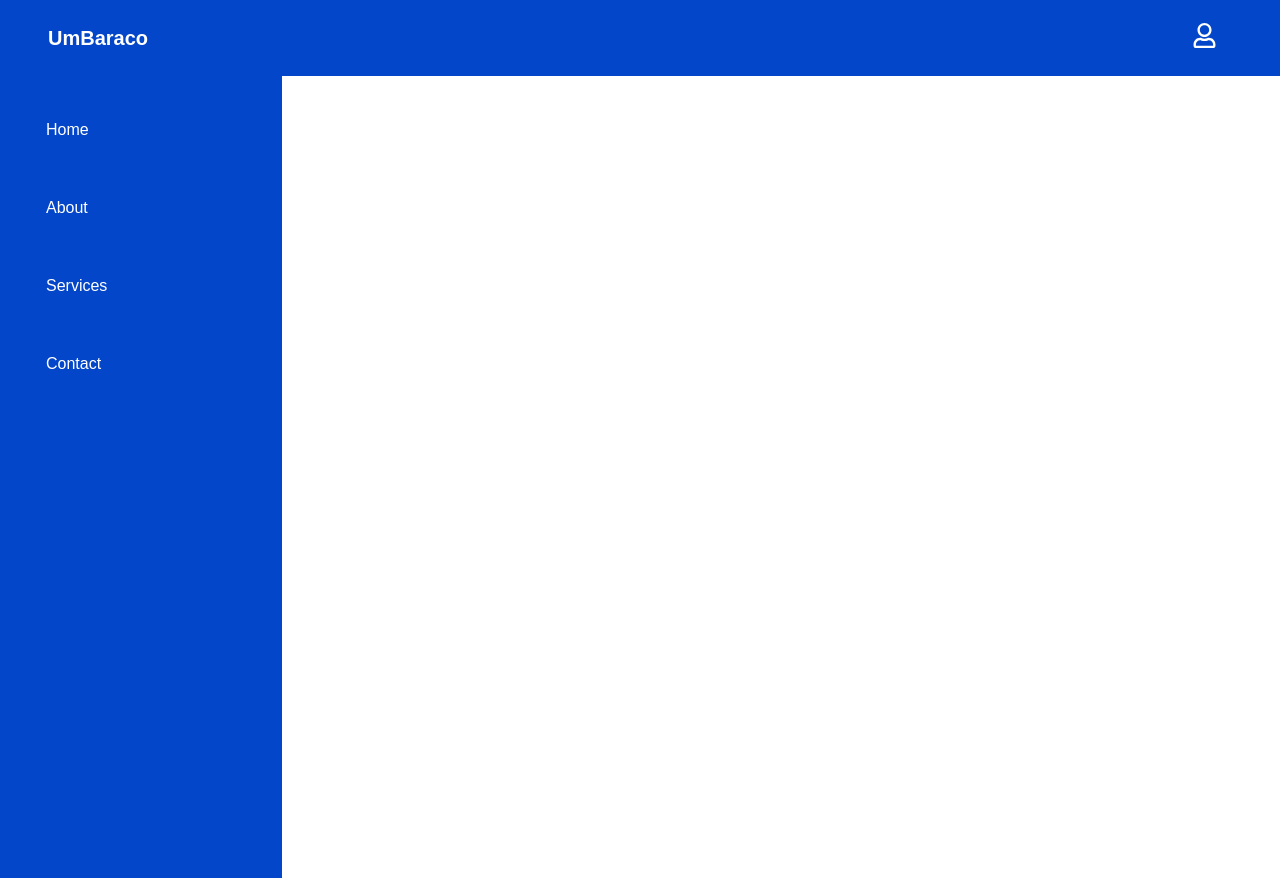
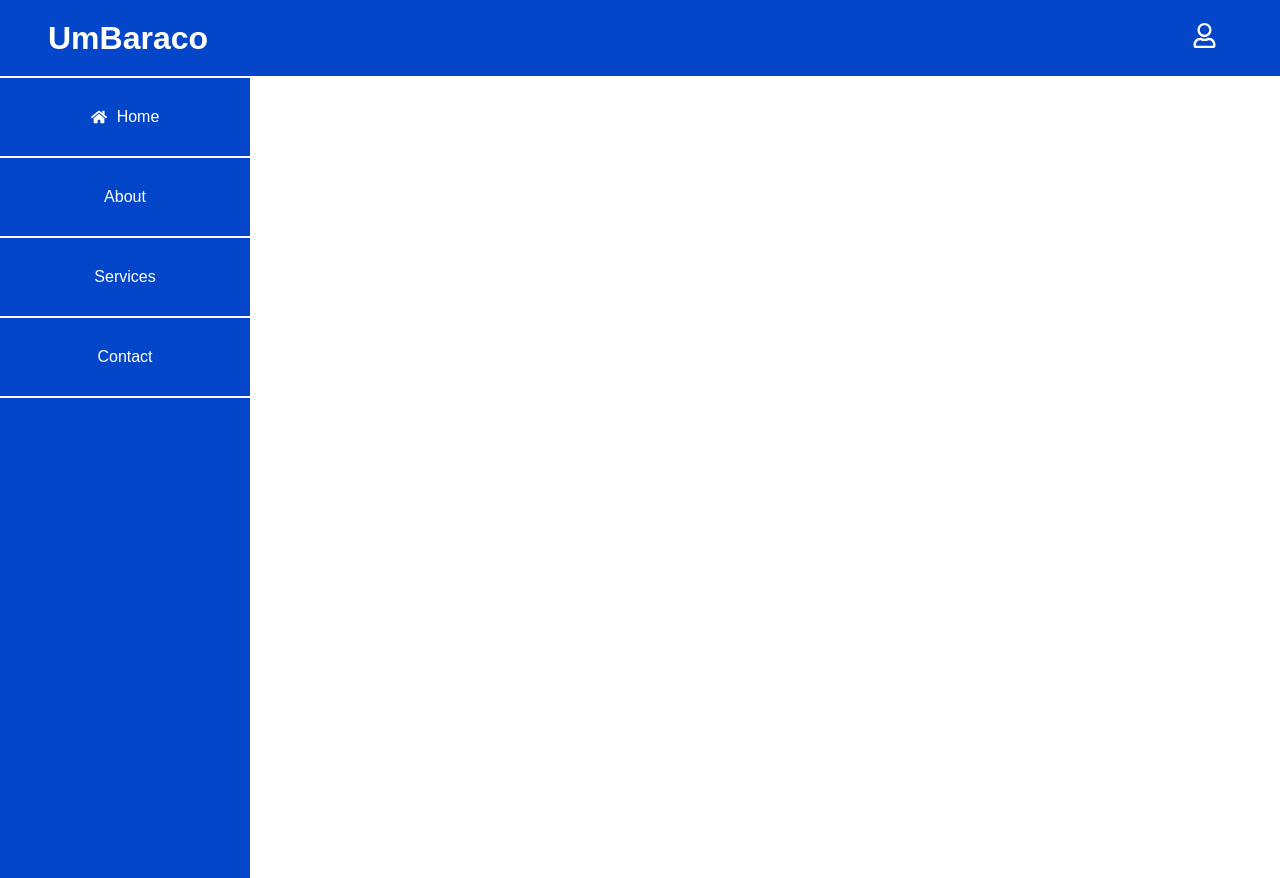
Before and after one commit to RafaCardinali/umbaraco-test, a React (Create React App) app: page / in a window 1280 px wide. Before the commit the page ends 800 px from the top, so only its background shows below. Built offline with nearby package versions, Linux system fonts and the light colour scheme.

Commit message:
perf(sidebar): code refactoring to make it more componentized
best stylings

new dependencies for responsiveness

```diff
--- a/package.json
+++ b/package.json
@@ -3,11 +3,12 @@
   "version": "0.1.0",
   "private": true,
   "dependencies": {
+    "json-server": "^0.17.4",
     "react": "^18.3.1",
     "react-dom": "^18.3.1",
     "react-icons": "^5.1.0",
-    "react-router-dom": "^6.23.0",
-    "json-server": "^0.17.4"
+    "react-responsive": "^10.0.0",
+    "react-router-dom": "^6.23.0"
   },
   "devDependencies": {
     "@testing-library/jest-dom": "^5.17.0",
--- a/src/App.tsx
+++ b/src/App.tsx
@@ -1,35 +1,19 @@
-import React, { useState, useEffect } from 'react';
+import React from 'react';
 import './styles/App.css';
 import { BrowserRouter as Router } from 'react-router-dom';
 import Header from './components/header/Header';
 import Sidebar from './components/sidebar/Sidebar';
+import { SidebarVisibilityProvider } from './hooks/SidebarVisibilityContext';
 
-function App() {
-    const [isSidebarVisible, setIsSidebarVisible] = useState(false);
-
-    useEffect(() => {
-      const handleResize = () => {
-          if (window.innerWidth > 768) {
-              setIsSidebarVisible(true);
-          } else {
-              setIsSidebarVisible(false);
-          }
-      };
-
-      window.addEventListener('resize', handleResize);
-      handleResize();
-
-      return () => window.removeEventListener('resize', handleResize);
-  }, []);
-
-    return (
+const App: React.FC = () => {
+  return (
+    <SidebarVisibilityProvider>
       <Router>
-        <React.Fragment>
-          <Header title='UmBaraco' toggleSidebar={() => setIsSidebarVisible(!isSidebarVisible)} />
-          <Sidebar toggle={() => setIsSidebarVisible(!isSidebarVisible)} isVisible={isSidebarVisible} />
-        </React.Fragment>
+        <Header title='UmBaraco' />
+        <Sidebar />
       </Router>
-    );
-}
+    </SidebarVisibilityProvider>
+  );
+};
 
 export default App;
--- a/src/components/header/Header.module.css
+++ b/src/components/header/Header.module.css
@@ -12,16 +12,22 @@
 
 .title {
     color: white;
-    font-size: 1.25rem;
+    font-size: 2rem;
     text-decoration: none;
 }
 
 .button {
     text-decoration: none;
-    color: black;
     padding: .9375rem;
     color: white;
     font-size: 1.5625rem;
+    background-color: inherit;
+    border: none;
+}
+
+.button:active {
+    background-color: var(--btn-bg-color);
+    border-radius: .3125rem
 }
 
 @media(min-width: 768px) {
--- a/src/components/header/Header.tsx
+++ b/src/components/header/Header.tsx
@@ -4,17 +4,24 @@ import { HeaderProps } from "../../models/componentModels";
 import { FaRegUser } from "react-icons/fa";
 import { GiHamburgerMenu } from "react-icons/gi";
 import { Link } from 'react-router-dom';
+import { useSidebarVisibility } from "../../hooks/SidebarVisibilityContext";
 
-const Header: React.FC<HeaderProps> = ({ title, toggleSidebar }) => {
+const Header: React.FC<HeaderProps> = ({ title }) => {
+    const { toggleSidebar } = useSidebarVisibility();
+
+    const handleToggleSidebar = () => {
+        toggleSidebar();
+    };
+
     return (
         <header className={styles.header}>
-            <Link to="/" className={`${styles.button} ${styles.hamburguer}`} onClick={toggleSidebar} ><GiHamburgerMenu aria-label="Menu-Hamburger"/></Link>
+            <button className={`${styles.button} ${styles.hamburguer}`} onClick={handleToggleSidebar}><GiHamburgerMenu aria-label="Menu-Hamburger"/></button>
             <h1 className={styles.title}>
                 <Link to="/" style={{ textDecoration: 'none', color: 'inherit'}}>{title}</Link>
-                </h1>
+            </h1>
             <Link to="/" className={styles.button}><FaRegUser /></Link>
         </header>
-    )
+    );
 }
 
 export default Header;
--- a/src/components/sidebar/Sidebar.module.css
+++ b/src/components/sidebar/Sidebar.module.css
@@ -1,21 +1,20 @@
+@import '../../styles/variables.css';
+
 .sidebar {
-    width: 100vw;
-    position: fixed;
     background-color: var(--primary-color);
     color: white;
-    padding: 1rem;
     top: 3.75rem;
-    visibility: hidden;
     max-height: 0;
     overflow: hidden;
-    transition: all 0.3s ease-in-out;
+    transition: max-height 0.3s ease-in-out, opacity 0.3s ease-in-out;
     opacity: 0;
+    border-top: .125rem solid white;
 }
 
-.sidebar.visible {
-    visibility: visible;
+.visible {
     max-height: 31.25rem;
     opacity: 1;
+    width: 100vw;
 }
 
 .link {
@@ -25,6 +24,9 @@
     justify-content: space-around;
     padding: .625rem;
     list-style: none;
+    border-bottom: .125rem solid white;
+    display: flex;
+    align-items: center;
 
 }
 
@@ -32,6 +34,19 @@
     color: white;
     padding: 1.25rem;
     text-decoration: none;
+    font-size: .875rem;
+    display: flex;
+    align-items: center;
+    gap: .625rem;
+    font-size: 1rem;
+}
+
+.link:hover {
+    background-color: var(--btn-bg-color);
+  }
+
+.link a:hover {
+    color: var(--text-color);
 }
 
 @media (min-width: 768px) {
@@ -40,8 +55,6 @@
         height: 100vh;
         left: 0;
         top: 4.7rem;
-        visibility: visible;
-        transition: none;
     }
 
     .sidebar.visible {
--- a/src/components/sidebar/Sidebar.tsx
+++ b/src/components/sidebar/Sidebar.tsx
@@ -1,17 +1,22 @@
 import React from 'react';
 import styles from './Sidebar.module.css';
 import { Link } from 'react-router-dom';
-import { SidebarProps } from '../../models/componentModels'; // Verifique o caminho
+import { useSidebarVisibility } from "../../hooks/SidebarVisibilityContext";
+import { useMediaQuery } from 'react-responsive';
+import { FaHome } from "react-icons/fa";
 
-const Sidebar: React.FC<SidebarProps> = ({ toggle, isVisible }) => {
+const Sidebar: React.FC = () => {
+  const { isVisible } = useSidebarVisibility();
+  const isDesktop = useMediaQuery({ query: '(min-width: 768px)' })
+
     return (
-        <aside className={`${styles.sidebar} ${isVisible ? styles.visible : ''}`}>
+        <aside className={`${styles.sidebar} ${isVisible || isDesktop ? styles.visible : ''}`}>
             <nav>
                 <ul>
-                    <li className={styles.link}><Link to="/" >Home</Link></li>
-                    <li className={styles.link}><Link to="/" >About</Link></li>
-                    <li className={styles.link}><Link to="/" >Services</Link></li>
-                    <li className={styles.link}><Link to="/" >Contact</Link></li>
+                    <li className={styles.link}><Link to="/"><FaHome />Home</Link></li>
+                    <li className={styles.link}><Link to="/">About</Link></li>
+                    <li className={styles.link}><Link to="/">Services</Link></li>
+                    <li className={styles.link}><Link to="/">Contact</Link></li>
                 </ul>
             </nav>
         </aside>
--- /dev/null
+++ b/src/hooks/SidebarVisibilityContext.tsx
@@ -0,0 +1,26 @@
+import { useState, useCallback, createContext, useContext } from 'react';
+import { SidebarVisibilityProviderProps } from '../models/componentModels';
+
+const SidebarVisibilityContext = createContext<{
+    isVisible: boolean;
+    toggleSidebar: () => void;
+}>({
+    isVisible: false,
+    toggleSidebar: () => {},
+});
+
+export const useSidebarVisibility = () => useContext(SidebarVisibilityContext);
+
+export const SidebarVisibilityProvider: React.FC<SidebarVisibilityProviderProps> = ({ children }) => {
+    const [isVisible, setIsVisible] = useState(false);
+
+    const toggleSidebar = useCallback(() => {
+      setIsVisible(prev => !prev);
+    }, []);
+
+    return (
+      <SidebarVisibilityContext.Provider value={{ isVisible, toggleSidebar }}>
+        { children }
+      </SidebarVisibilityContext.Provider>
+    );
+  };
```
Also changed, not shown: src/models/componentModels.ts (+4 -4 lines), 2 other files (tests, documents, lock files or other folders).
